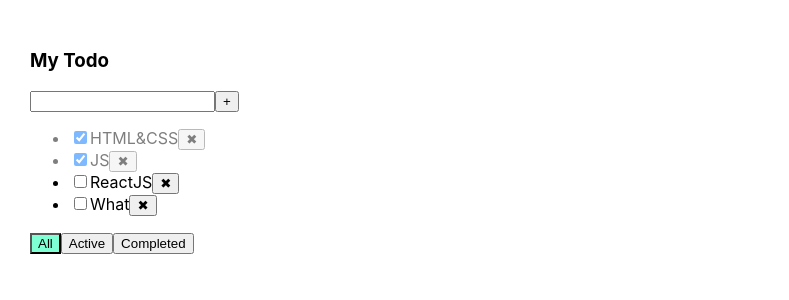
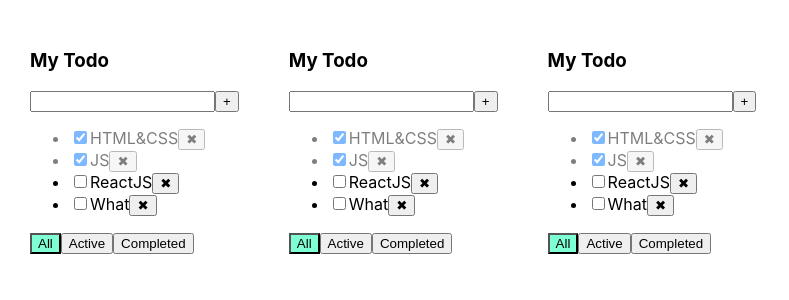
Before and after one commit to Kliapwnz/KliaTodo, a React (Create React App) app: page / in a window 1280 px wide. Shown: the top 300 px of the page, without its empty margins (0-789 px from the left). Built offline with nearby package versions, Linux system fonts and the light colour scheme.

Commit message:
new array

```diff
--- a/src/App.tsx
+++ b/src/App.tsx
@@ -45,9 +45,11 @@ function App() {
             setTasks([...tasks])
         }
     }
-
+    const newArr= [1,2,3]
     return (
         <div className="App">
+            {newArr.map(el=>{
+                return(
                     <Todolist title="My Todo"
                               task={tasksForTodolist}
                               removeTask={removeTask}
@@ -56,6 +58,9 @@ function App() {
                               changeTaskStatus={changeTaskStatus}
                               filter={filter}
                     />
+                )
+            })}
+
 
         </div>
     );
```
Lines whose indentation alone changed are shown as unchanged.
